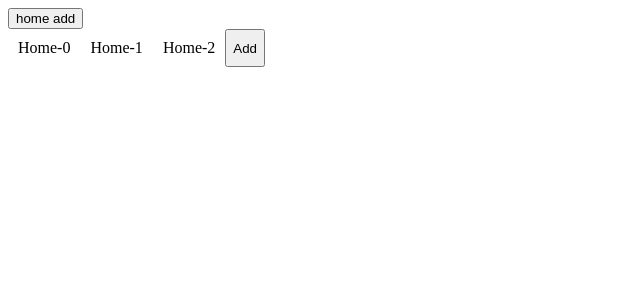
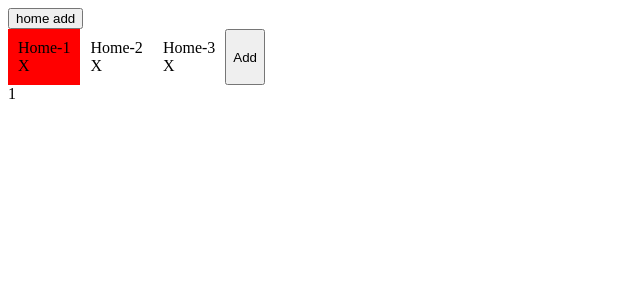
Before and after one commit to Eddie66six/tabsAngular2-, an Angular app: page / in a window 1280 px wide. Shown: the top 300 px of the page, without its empty margins (0-640 px from the left). Built offline with nearby package versions, Linux system fonts and the light colour scheme.

Commit message:
implementado remover tabs e vinculo com conteudo

```diff
--- a/src/app/home/home.component.html
+++ b/src/app/home/home.component.html
@@ -1,2 +1,3 @@
 <button (click)="addTab()">home add</button>
-<app-tabs [tabs]="modelTabs" (eventAlteredModel)="evento($event)"></app-tabs>
+<app-tabs #tab [tabs]="modelTabs" (eventAlteredModel)="evento($event)" (eventSelect)="select($event)"></app-tabs>
+<div>{{conteudoSelecionado.conteudo}}</div>
--- a/src/app/home/home.component.ts
+++ b/src/app/home/home.component.ts
@@ -1,14 +1,17 @@
-import { Component, OnInit } from '@angular/core';
-import { Tab } from '../tabs/tabs.component';
+import { Component, OnInit, ViewChild } from '@angular/core';
+import { Tab, TabsComponent } from '../tabs/tabs.component';
 
 @Component({
   selector: 'app-home',
   templateUrl: './home.component.html',
   styleUrls: ['./home.component.scss']
 })
+
 export class HomeComponent implements OnInit {
-
+  @ViewChild("tab",null) tab: TabsComponent;
   public modelTabs: Tab[] = [];
+  public conteudos: any[] = [];
+  public conteudoSelecionado: any = {};
   constructor() {
   }
 
@@ -17,19 +20,36 @@ export class HomeComponent implements OnInit {
   }
 
   addTab(){
-    this.modelTabs.push({title: "Home-" + this.modelTabs.length, order: this.modelTabs.length});
-    console.log(this.modelTabs);
+    this.tab.addNew("Home-" + this.modelTabs.length);
   }
 
   async init(){
     setTimeout(() => {
-      for (let index = 0; index < 3; index++) {
-        this.modelTabs.push({title: "Home-" + index, order: index});
+      for (let index = 1; index <= 3; index++) {
+        this.modelTabs.push({title: "Home-" + index, order: index, hash: index + "db", selected: index == 1});
+        this.conteudos.push({conteudo: index, hash: this.modelTabs[this.modelTabs.length-1].hash});
       }
+      this.conteudoSelecionado = this.conteudos[0];
     }, 2000);
   }
 
   evento(ev){
     console.log(this.modelTabs);
   }
+
+  select(ev){
+    this.selecionarConteudo(ev);
+    console.log(this.modelTabs);
+    console.log(this.conteudoSelecionado);
+  }
+
+  selecionarConteudo(hash){
+    for (let index = 0; index < this.conteudos.length; index++) {
+      if(this.conteudos[index].hash == hash){
+        this.conteudoSelecionado = this.conteudos[index];
+        return;
+      }
+    }
+    this.conteudoSelecionado = {conteudo: "novo", hash: hash};
+  }
 }
--- a/src/app/tabs/tabs.component.html
+++ b/src/app/tabs/tabs.component.html
@@ -1,4 +1,7 @@
 <div id="tab" (drop)="onDrop($event)" (dragover)="onDragOver($event)">
-    <div class="tabs" *ngFor="let tab of tabs" draggable="true" [attr.order]="tab.order" (dragstart)="drag($event)">{{ tab.title }}</div>
+    <div class="tabs" [ngClass]="{'selected':tab.selected}"
+        *ngFor="let tab of tabs" draggable="true" [attr.order]="tab.order" (dragstart)="drag($event)" (click)="select(tab)">{{ tab.title }}
+            <div (click)="remove($event, tab)">X</div>
+    </div>
     <button (click)="addNew()">Add</button>
 </div>
--- a/src/app/tabs/tabs.component.scss
+++ b/src/app/tabs/tabs.component.scss
@@ -5,3 +5,6 @@
     padding: 10px;
     cursor: move;
 }
+.selected{
+    background-color: red;
+}
--- a/src/app/tabs/tabs.component.ts
+++ b/src/app/tabs/tabs.component.ts
@@ -3,6 +3,9 @@ import { Component, OnInit, Input, Output, EventEmitter } from '@angular/core';
 export interface Tab {
   title: string;
   order: number;
+  hash: string;
+  selected?: boolean
+  removed?: boolean
 }
 
 @Component({
@@ -15,6 +18,7 @@ export class TabsComponent implements OnInit {
 
   @Input() tabs: Tab[] = [];
   @Output() eventAlteredModel = new EventEmitter();
+  @Output() eventSelect = new EventEmitter();
 
   private onDragOrder: number;
   private dragOrder: number;
@@ -64,8 +68,56 @@ export class TabsComponent implements OnInit {
       this.dragOrder = event.target.getAttribute("order");
   }
 
-  addNew() {
-    this.tabs.push({ title: "new - " + this.tabs.length, order: this.tabs.length });
-    this.eventAlteredModel.emit(null);
+  addNew(title?: string) {
+    this.tabs.push({ title: title || ("new - " + this.tabs.length), order: this.tabs.length, hash: this._gerarHash() });
+    this.select(this.tabs[this.tabs.length-1]);
+  }
+
+  select(tab: Tab){
+    for (let index = 0; index < this.tabs.length; index++) {
+      this.tabs[index].selected = false;
+    }
+    tab.selected = true;
+    this.eventSelect.emit(tab.hash);
+  }
+
+  _gerarHash(){
+    let date = new Date();
+    let hash = date.getDate() + date.getHours() + date.getMilliseconds() + "1";
+    for (let index = 0; index < this.tabs.length; index++) {
+      if(this.tabs[index].hash == hash){
+        index = 0;
+        hash+=date.getMilliseconds();
+      }
+    }
+    return hash;
+  }
+
+  remove(event, tab){
+    event.stopPropagation();
+    tab.removed = true;
+    if(this.tabs.length == 1) return;
+    let tmpOrder = tab.order == 1 ? tab.order + 1 : tab.order -1;
+    while (tmpOrder > 1) {
+      let tmpTab = this._getTabForOrder(tmpOrder);
+      if(!tmpTab){
+        tmpOrder++;
+        continue;
+      };
+      if(!tmpTab.removed){
+        this.select(tmpTab);
+        return;
+      }
+      tmpOrder--;
+    }
+  }
+
+  _getTabForOrder(order){
+    for (let index = 0; index < this.tabs.length; index++) {
+      if(this.tabs[index].order == order){
+        return this.tabs[index];
+      }
+    }
+    return null;
   }
 }
```
